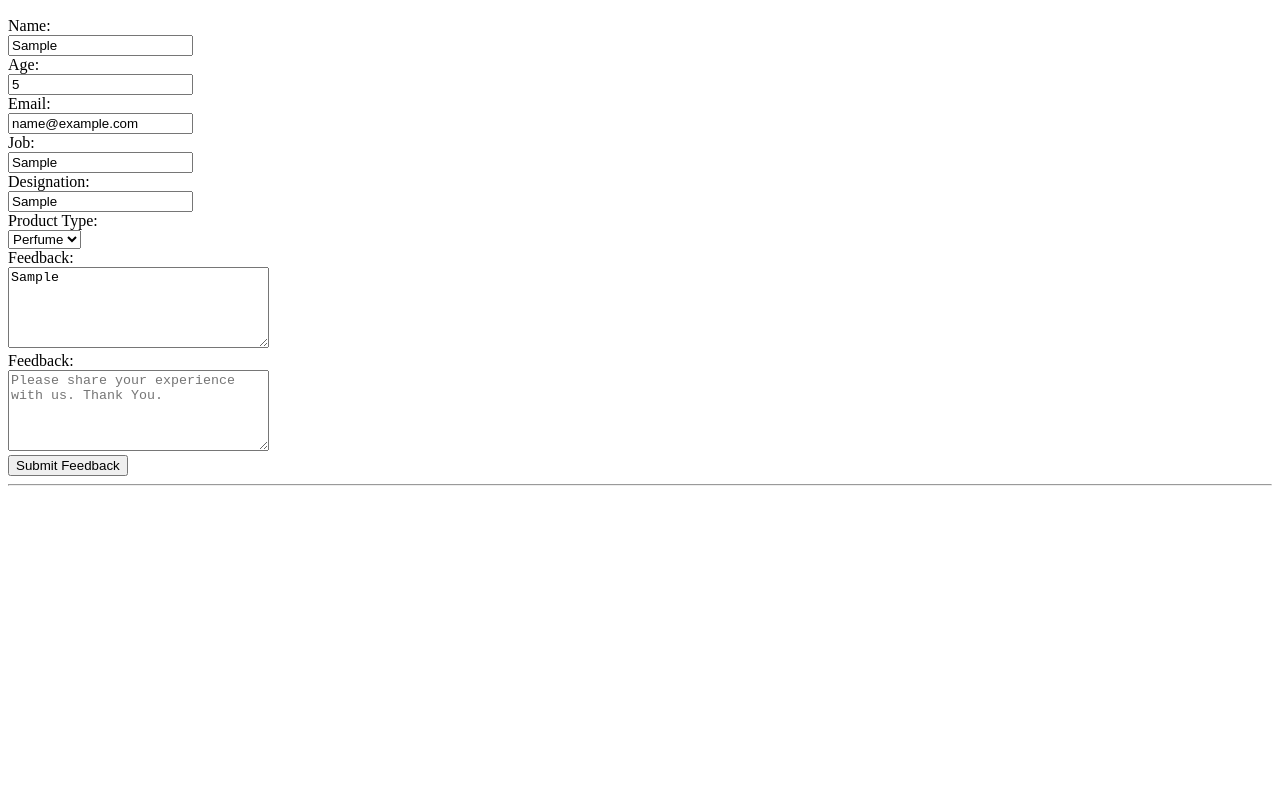
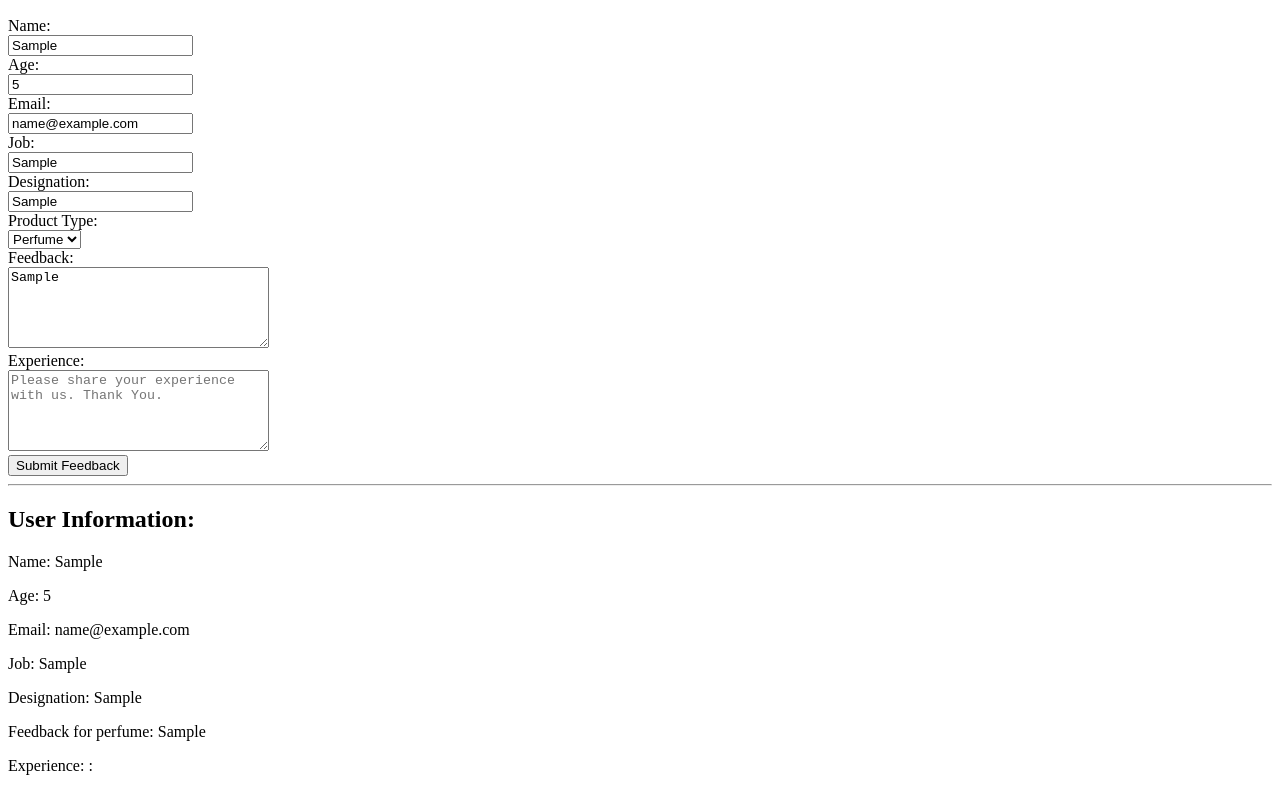
Before and after one commit to HakimTaliaferro/jscoursetesting, a plain HTML site: page productSurvey/product_survey.html in a window 1280 px wide. Both pictures are taken after typing "Sample", "5", "name@example.com", "Sample", "Sample", "Sample" into the empty fields and a click on the button "Submit Feedback". Shown: the part 110-901 px from the top of the page. Before the commit the page ends 800 px from the top, so only its background shows below. Drawn offline with Linux system fonts and the light colour scheme.

Commit message:
It Works!

```diff
--- a/productSurvey/product_survey.html
+++ b/productSurvey/product_survey.html
@@ -25,8 +25,8 @@
   <label for="feedbackText">Feedback:</label><br>
   <textarea id="feedbackText" rows="5" cols="30" placeholder="Enter your feedback here" required></textarea><br>
 
-  <label for="userExperienceText">Feedback:</label><br>
-  <textarea id="userExperience" rows="5" cols="30" placeholder="Please share your experience with us. Thank You." required></textarea><br>
+  <label for="experience">Experience:</label><br>
+  <textarea id="experience" rows="5" cols="30" placeholder="Please share your experience with us. Thank You." required></textarea><br>
 
 <button id="submitBtn">Submit Feedback</button>
 <hr>
@@ -38,6 +38,7 @@
   <p>Job: <span id="userJob"></span></p>
   <p>Designation: <span id="userDesignation"></span></p>
   <p>Feedback for  <span id="userProductChoice"></span>: <span id="userFeedback"></span></p>
+  <p>Experience: <span id="userExperience"></span>: <span id="userExperience"></span></p>
 </div>
 <script src="./product_survey.js"></script>
 </body>
--- a/productSurvey/product_survey.js
+++ b/productSurvey/product_survey.js
@@ -9,7 +9,7 @@ function submitFeedback() {
     const designation = document.getElementById('designation').value;
     const productType = document.getElementById('productType').value;
     const feedback = document.getElementById('feedbackText').value;
-    const userExperience = document.getElementById('userExperience').value;
+    const experience = document.getElementById('experience').value;
 
     // Display values inside corresponding <span> elements
     document.getElementById('userName').innerText = username;
@@ -19,7 +19,7 @@ function submitFeedback() {
     document.getElementById('userDesignation').innerText = designation;
     document.getElementById('userProductChoice').innerText = productType;
     document.getElementById('userFeedback').innerText = feedback;
-    document.getElementById('userExperience').innerText = userExperienceText;
+    document.getElementById('userExperience').innerText = experience;
 
     // Show the user information section
     document.getElementById('userInfo').style.display = 'block';
```
